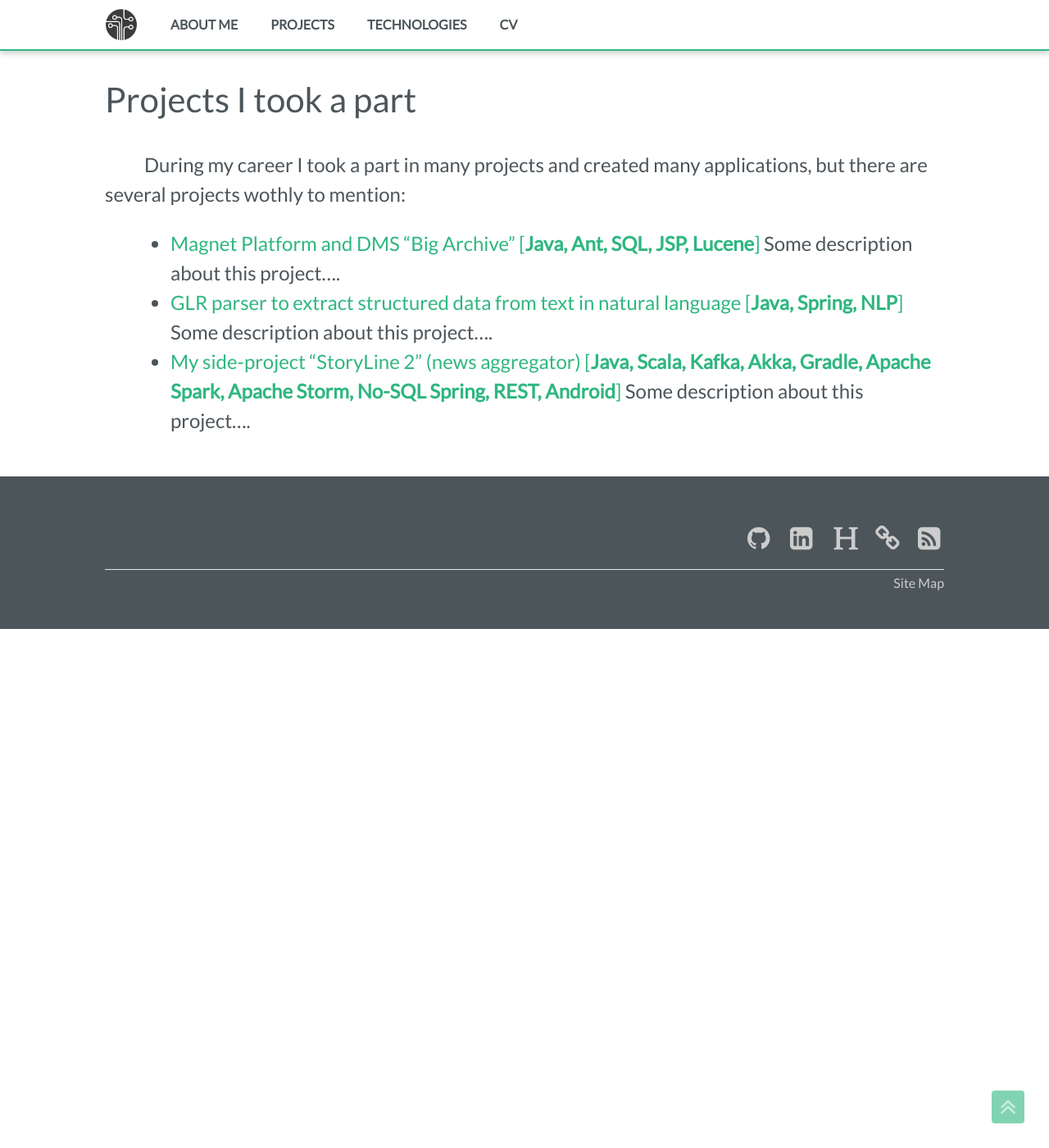
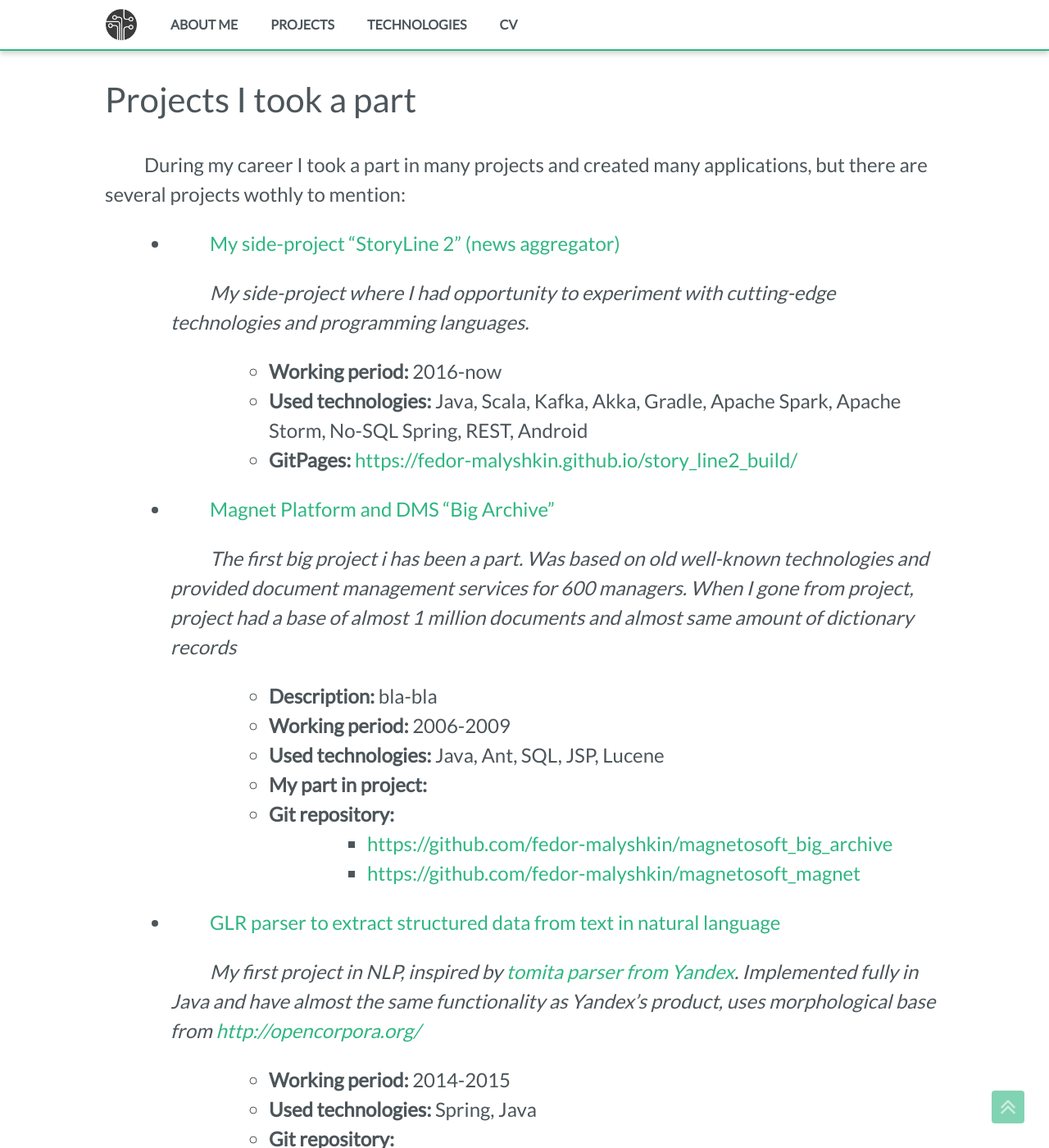
Before and after one commit to fedor-malyshkin/fedor-malyshkin.github.io, a Jekyll site: the page built from projects.md, in a window 1280 px wide and 1400 px high. Shown: the whole window at 82% size. Built offline with Jekyll 4.4.1, drawn with Linux system fonts in a browser that asks for light colours; some of the changed text lies outside the part shown.

Commit message:
project description filling

```diff
--- a/_includes/about_me/home_description.html
+++ b/_includes/about_me/home_description.html
@@ -1,2 +1,2 @@
-<p>I can describe myself as a software developer with wide experience not only in software development, but also in supporting production system, who tries to understand and combine needs of developers and engineers. For getting this experience I worked as senior software developer for 4 years in <a href="http://www.magnetosoft.ru">small startup</a>, which had been developing document management system. Several years ago I decided to start <a href="/projects/story_line2">my side-project</a> which I make in my spare time. In this project, I try to combine needs of developers and engineers – so I use there last development practices (like test-development, continuous integration, event-based workflows and so on and so forth) and engineer practices (containerization, measurement, auto-provisioning and monitoring).</p>
-<p>Most of the time I was working on Java, but some time before I decided to study Scala and started using it in <a href="/projects/story_line2">my practice</a>. Therefore, I am very interested in project where I can improve this skill. I have worked quite a lot with relational and non-relational databases, message brokers, build systems, version control systems. I’m using testing and code-review in my work.</p>
+<p>I can describe myself as a software developer with wide experience not only in software development, but also in supporting production system, who tries to understand and combine needs of developers and engineers. For getting this experience I worked as senior software developer for 4 years in <a href="http://www.magnetosoft.ru">small startup</a>, which had been developing document management system. Several years ago I decided to start <a href="https://fedor-malyshkin.github.io/story_line2_build/">my side-project</a> which I make in my spare time. In this project, I try to combine needs of developers and engineers – so I use there last development practices (like test-development, continuous integration, event-based workflows and so on and so forth) and engineer practices (containerization, measurement, auto-provisioning and monitoring).</p>
+<p>Most of the time I was working on Java, but some time before I decided to study Scala and started using it in <a href="https://fedor-malyshkin.github.io/story_line2_build/">my practice</a>. Therefore, I am very interested in project where I can improve this skill. I have worked quite a lot with relational and non-relational databases, message brokers, build systems, version control systems. I’m using testing and code-review in my work.</p>
--- a/_includes/projects/home_description.html
+++ b/_includes/projects/home_description.html
@@ -3,7 +3,7 @@ During my career I took a part in many projects and created many applications,
 but there are several projects wothly to mention:
 </p>
 <ul>
-<li><a href="/projects/magnet_big_archive">Magnet Platform and DMS "Big Archive"</a> [<b>Java, Ant, SQL, JSP, Lucene</b>]</li>
-<li><a href="/projects/glr_parser">GLR parser to extract structured data from text in natural language</a>  [<b>Java, Spring, NLP</b>]</li>
-<li><a href="/projects/story_line2">My side-project "StoryLine 2" (news aggregator)</a> [<b>Java, Scala, Kafka, Akka, Gradle, Apache Spark, Apache Storm, No-SQL Spring, REST, Android</b>]</li>
+<li><a href="https://fedor-malyshkin.github.io/story_line2_build/">My side-project "StoryLine 2" (news aggregator)</a> [<b>Java, Scala, Kafka, Akka, Gradle, Apache Spark, Apache Storm, No-SQL Spring, REST, Android</b>]</li>
+<li><a href="/projects">Magnet Platform and DMS "Big Archive"</a> [<b>Java, Ant, SQL, JSP, Lucene</b>]</li>
+<li><a href="/projects">GLR parser to extract structured data from text in natural language</a>  [<b>Java, Spring, NLP</b>]</li>
 </ul>
--- a/projects.md
+++ b/projects.md
@@ -7,9 +7,33 @@ permalink: /projects/
 During my career I took a part in many projects and created many applications,
 but there are several projects wothly to mention:
 
-* [Magnet Platform and DMS "Big Archive" [**Java, Ant, SQL, JSP, Lucene**]](/projects/magnet_big_archive)
-Some description about this project....
-* [GLR parser to extract structured data from text in natural language [**Java, Spring, NLP**]](/projects/glr_parser)
-Some description about this project....
-* [My side-project "StoryLine 2" (news aggregator) [**Java, Scala, Kafka, Akka, Gradle, Apache Spark, Apache Storm, No-SQL Spring, REST, Android**]](/projects/story_line2)
-Some description about this project....
+
+* [My side-project "StoryLine 2" (news aggregator)](/projects/story_line2)
+
+  _My side-project where I had opportunity to experiment with cutting-edge technologies and programming languages._
+  * **Working period:** 2016-now
+  * **Used technologies:** Java, Scala, Kafka, Akka, Gradle, Apache Spark, Apache Storm, No-SQL Spring, REST, Android
+  * **GitPages:** [https://fedor-malyshkin.github.io/story_line2_build/](https://fedor-malyshkin.github.io/story_line2_build/)
+
+
+* [Magnet Platform and DMS "Big Archive"](/projects/magnet_big_archive)
+
+  _The first big project i has been a part. Was based on old well-known technologies and  provided document management services for 600 managers. When I gone from project, project had a base of almost 1 million documents and almost same amount of dictionary records_
+  * **Description:** bla-bla
+  * **Working period:** 2006-2009
+  * **Used technologies:** Java, Ant, SQL, JSP, Lucene
+  * **My part in project:**
+  * **Git repository:**
+  	* [https://github.com/fedor-malyshkin/magnetosoft_big_archive](https://github.com/fedor-malyshkin/magnetosoft_big_archive)
+  	* [https://github.com/fedor-malyshkin/magnetosoft_magnet](https://github.com/fedor-malyshkin/magnetosoft_magnet)
+
+
+* [GLR parser to extract structured data from text in natural language](/projects/glr_parser)
+
+  _My first project in NLP, inspired by [tomita parser from Yandex](https://tech.yandex.ru/tomita/). Implemented fully in Java and have almost the same functionality as Yandex's product, uses morphological base from [http://opencorpora.org/](http://opencorpora.org/)_
+  * **Working period:** 2014-2015
+  * **Used technologies:** Spring, Java
+  * **Git repository:**
+  	* [https://github.com/fedor-malyshkin/story_line2_glr_parser](https://github.com/fedor-malyshkin/story_line2_glr_parser)
+  	* [https://github.com/fedor-malyshkin/story_line2_glr_parser_debugger](https://github.com/fedor-malyshkin/story_line2_glr_parser_debugger)
+  	* [https://github.com/fedor-malyshkin/story_line2_glr_parser_testing](https://github.com/fedor-malyshkin/story_line2_glr_parser_testing)
```
Also changed, not shown: cv.md (+1 -1 lines), projects/glr_parser.md (deleted, +0 -12 lines), projects/magnet_big_archive.md (deleted, +0 -11 lines), projects/story_line2.md (deleted, +0 -10 lines), 2 other files.
